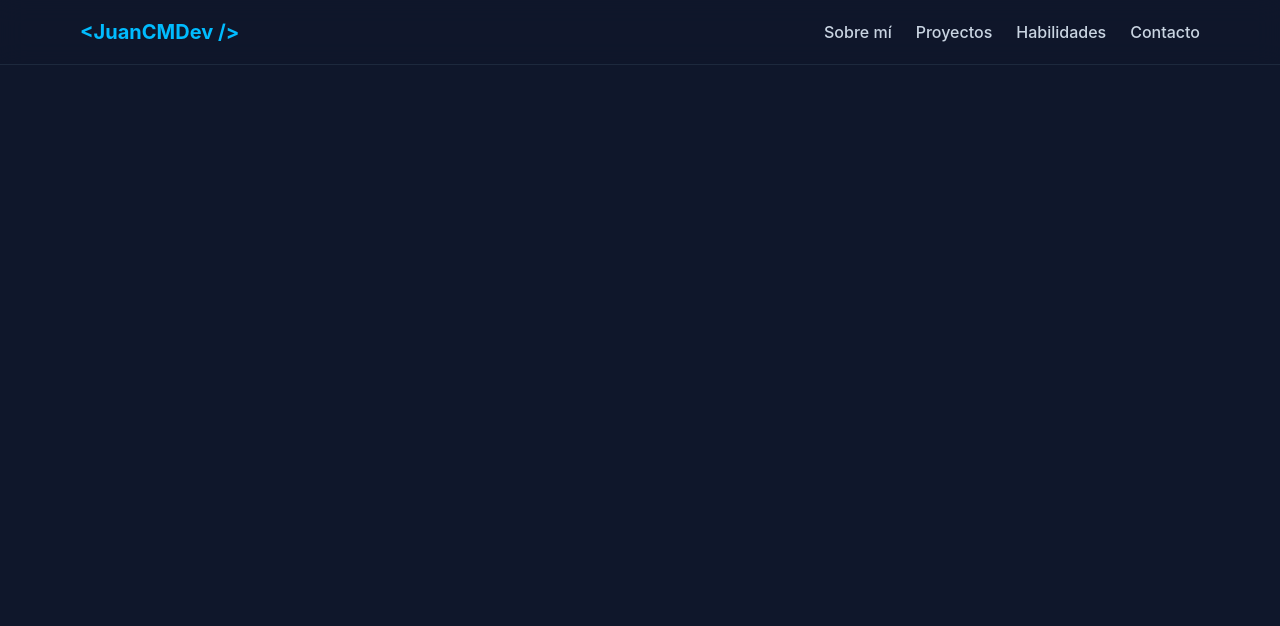
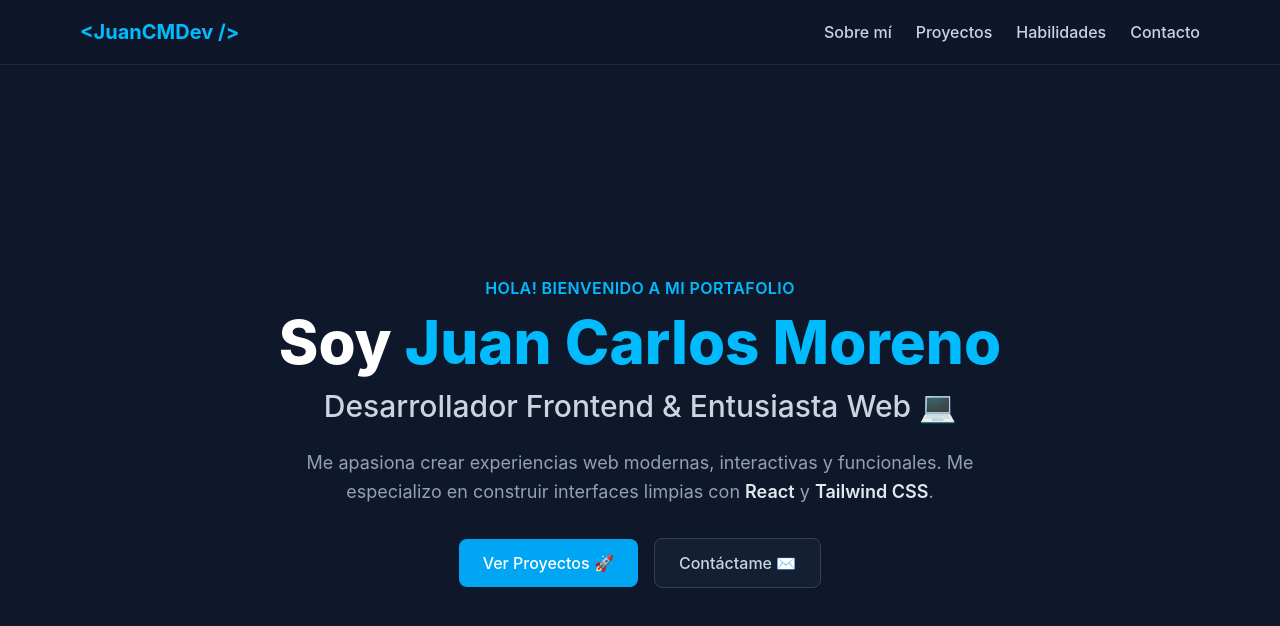
Before and after one commit to juancmdev/portafolio2026, a React (Vite) app: page / in a window 1280 px wide. Shown: the top 626 px of the page. Built offline with nearby package versions, Linux system fonts and the light colour scheme.

Commit message:
feat: agregar componentes Navbar y Hero con Tailwind CSS

```diff
--- a/src/App.jsx
+++ b/src/App.jsx
@@ -1,5 +1,5 @@
-import { useState } from 'react'
 import Navbar from './components/navbar'
+import Hero from './components/Hero'
 import './App.css'
 
 function App() {
@@ -8,6 +8,7 @@ function App() {
     <>
       <div className="min-h-screen bg-slate-900 text-white">
         <Navbar />
+        <Hero />
       </div>
     </>
   )
--- a/src/components/Hero.jsx
+++ b/src/components/Hero.jsx
@@ -0,0 +1,51 @@
+const Hero = () => {
+  return (
+    <section
+      id="about"
+      className="min-h-screen flex items-center justify-center pt-16 px-4"
+    >
+      <div className="max-w-4xl mx-auto text-center">
+        {/* Saludo inicial */}
+        <p className="text-sky-400 font-semibold tracking-wide uppercase mb-3">
+          Hola! bienvenido a mi portafolio
+        </p>
+
+        {/* Nombree principal */}
+        <h1 className="text-5xl sm:text-6xl font-extrabold text-white mb-4">
+          Soy <span className="text-sky-400">Juan Carlos Moreno</span>
+        </h1>
+
+        {/* Rol / Especialidad */}
+        <h2 className="text-2xl sm:text-3xl text-slate-300 font-medium mb-6">
+          Desarrollador Frontend & Entusiasta Web 💻
+        </h2>
+
+        {/* Breve descripción */}
+        <p className="text-slate-400 text-lg max-w-2xl mx-auto mb-8 leading-relaxed">
+          Me apasiona crear experiencias web modernas, interactivas y
+          funcionales. Me especializo en construir interfaces limpias con{" "}
+          <span className="text-slate-200 font-semibold">React</span> y{" "}
+          <span className="text-slate-200 font-semibold">Tailwind CSS</span>.
+        </p>
+
+        {/* Botones de acción (CTA) */}
+        <div className="flex flex-col sm:flex-row items-center justify-center gap-4">
+          <a
+            href="projects"
+            className="w-full sm:w-auto px-6 py-3 bg-sky-500 hover:bg-sky-600 text-white font-medium rounded-lg transition-colors shadow-sky-500/20"
+          >
+            Ver Proyectos 🚀
+          </a>
+          <a
+            href="#contact"
+            className="w-full sm:w-auto px-6 py-3 border border-slate-700 hover:border-slate-500 text-slate-300 hover:text-white font-medium rounded-lg transition-colors bg-slate-800/50"
+          >
+            Contáctame ✉️
+          </a>
+        </div>
+      </div>
+    </section>
+  );
+};
+
+export default Hero;
--- a/src/components/navbar.jsx
+++ b/src/components/navbar.jsx
@@ -1,4 +1,4 @@
-export default function Navbar() {
+const Navbar = () => {
   return (
     <nav className="fixed top-0 left-0 w-full bg-slate-900/80 backdrop-blur-md border-b border-slate-800 z-50">
       <div className="max-w-6xl mx-auto px-4 h-16 flex items-center justify-between">
@@ -26,3 +26,5 @@ export default function Navbar() {
     </nav>
   );
 }
+
+export default Navbar;
```
